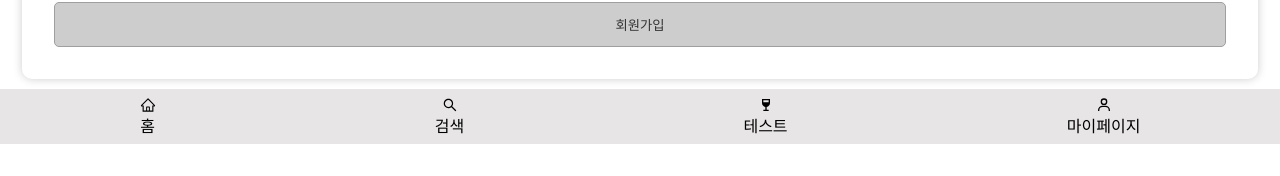
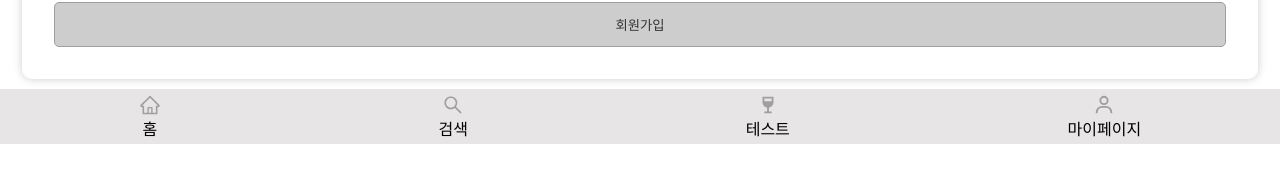
Before and after one commit to Wine-O-clocK/wine-o-clock-front, a React (Create React App) app: page /signup/detail in a window 1280 px wide. Shown: the part 656-832 px from the top of the page. Built offline with nearby package versions, Linux system fonts and the light colour scheme; a web font is replaced by a local one.

Commit message:
Design: navbar 아이콘 색상 변경 & 와인 세부 정보

```diff
--- a/src/components/MainPage/MainPage.jsx
+++ b/src/components/MainPage/MainPage.jsx
@@ -51,18 +51,19 @@ function MainPage() {
 
       <SlideContainer>
         {
-          category.map((c) => {
+          category.map((c, idx) => {
             const key = c.value
             return (
-              <>
+              <div key={idx}>
                 <p className='title'>{c.title}</p>
                 <SlideWrapper {...settings}>
                   {
-                    wine[key].map((w) => (
-                      <CardFlip wine={w} className='card' />
+                    wine[key].map((w,idx) => (
+                      <CardFlip key={idx} className='card' wine={w}/>
                     ))
                   }
-                </SlideWrapper></>
+                </SlideWrapper>
+              </div>
             )})
         }
       </SlideContainer>
--- a/src/components/MainPage/Rating.jsx
+++ b/src/components/MainPage/Rating.jsx
@@ -10,8 +10,8 @@ function Rating({ cnt }) {
   return (
     <RatingWrap>
       {
-        arr.map((e) => (
-          e ? <BsCircleFill className='circle' /> : <BsCircle className='circle empty' />
+        arr.map((e, idx) => (
+          e ? <BsCircleFill key={idx} className='circle' /> : <BsCircle key={idx} className='circle empty' />
         ))
       }
     </RatingWrap>
--- a/src/components/Navigation/Navigation.jsx
+++ b/src/components/Navigation/Navigation.jsx
@@ -4,27 +4,40 @@ import { AiOutlineHome, AiOutlineSearch } from 'react-icons/ai';
 import { BiUser } from 'react-icons/bi';
 import { MdWineBar } from 'react-icons/md';
 import { useNavigate } from 'react-router-dom';
+import { useState } from 'react';
 
 function Navigation() {
   const navigate = useNavigate();
-
+  const [active, setActice] = useState(0);
   return (
     <NavContainer>
       <div className='navigation'>
-        <NavButton onClick={() => navigate('/')}>
-          <AiOutlineHome />
+        <NavButton onClick={() => {
+          setActice(1)
+          navigate('/')
+        }}>
+          <AiOutlineHome className={active === 1 ? "nav-item active" : "nav-item"}/>
           <span>홈</span>
         </NavButton>
-        <NavButton onClick={() => navigate('/search')}>
-          <AiOutlineSearch />
+        <NavButton onClick={() => {
+          setActice(2)
+          navigate('/search')
+        }}>
+          <AiOutlineSearch className={active === 2 ? "nav-item active" : "nav-item"}/>
           <span>검색</span>
         </NavButton>
-        <NavButton onClick={() => navigate('/wine')}>
-          <MdWineBar />
+        <NavButton onClick={() => {
+          setActice(3)
+          navigate('/wine')
+        }}>
+          <MdWineBar className={active === 3 ? "nav-item active" : "nav-item"}/>
           <span>테스트</span>
         </NavButton>
-        <NavButton onClick={() => navigate('/signin')}>
-          <BiUser />
+        <NavButton onClick={() => {
+          setActice(4)
+          navigate('/signin')
+        }}>
+          <BiUser className={active === 4 ? "nav-item active" : "nav-item"}/>
           <span>마이페이지</span>
         </NavButton>
       </div>
@@ -59,4 +72,11 @@ const NavButton = styled.div`
   text-align: center;
   align-items: center;
 
+  .nav-item {
+    color: #9F9F9F;
+    font-size: 22px;
+  }
+  .active {
+    color: #9E4DC4
+  }
 `
```
